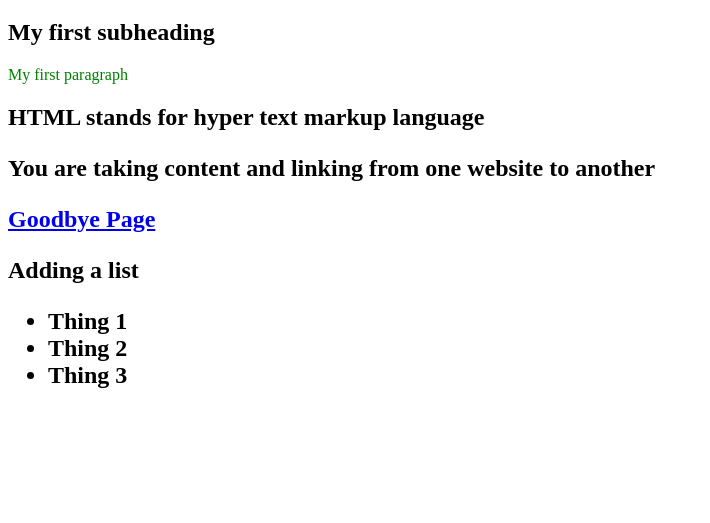
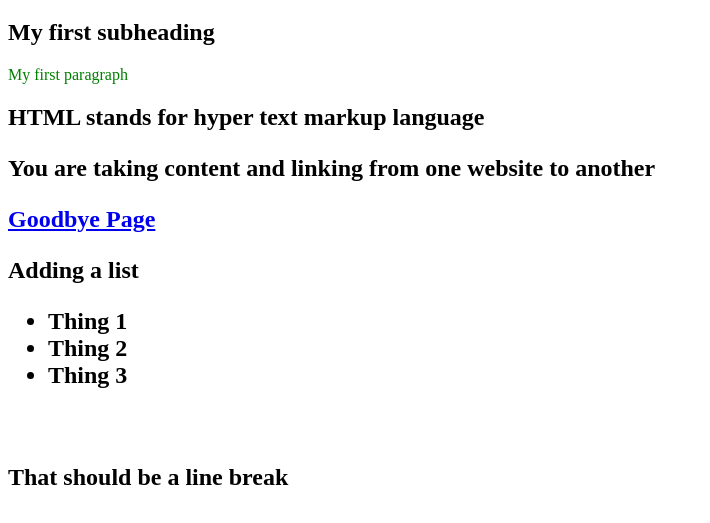
Before and after one commit to dtobin02/dann-simple-website, a plain HTML site: page index.html in a window 1280 px wide. Shown: the part 61-584 px from the top of the page, without its empty margins (0-710 px from the left). Drawn offline with Linux system fonts and the light colour scheme.

Commit message:
add a line break

```diff
--- a/index.html
+++ b/index.html
@@ -18,5 +18,9 @@
 	<li> Thing 3 </li>
 </ul>
 
+<br>
+
+<p> That should be a line break <p>
+
 </body>
 </html>
```
